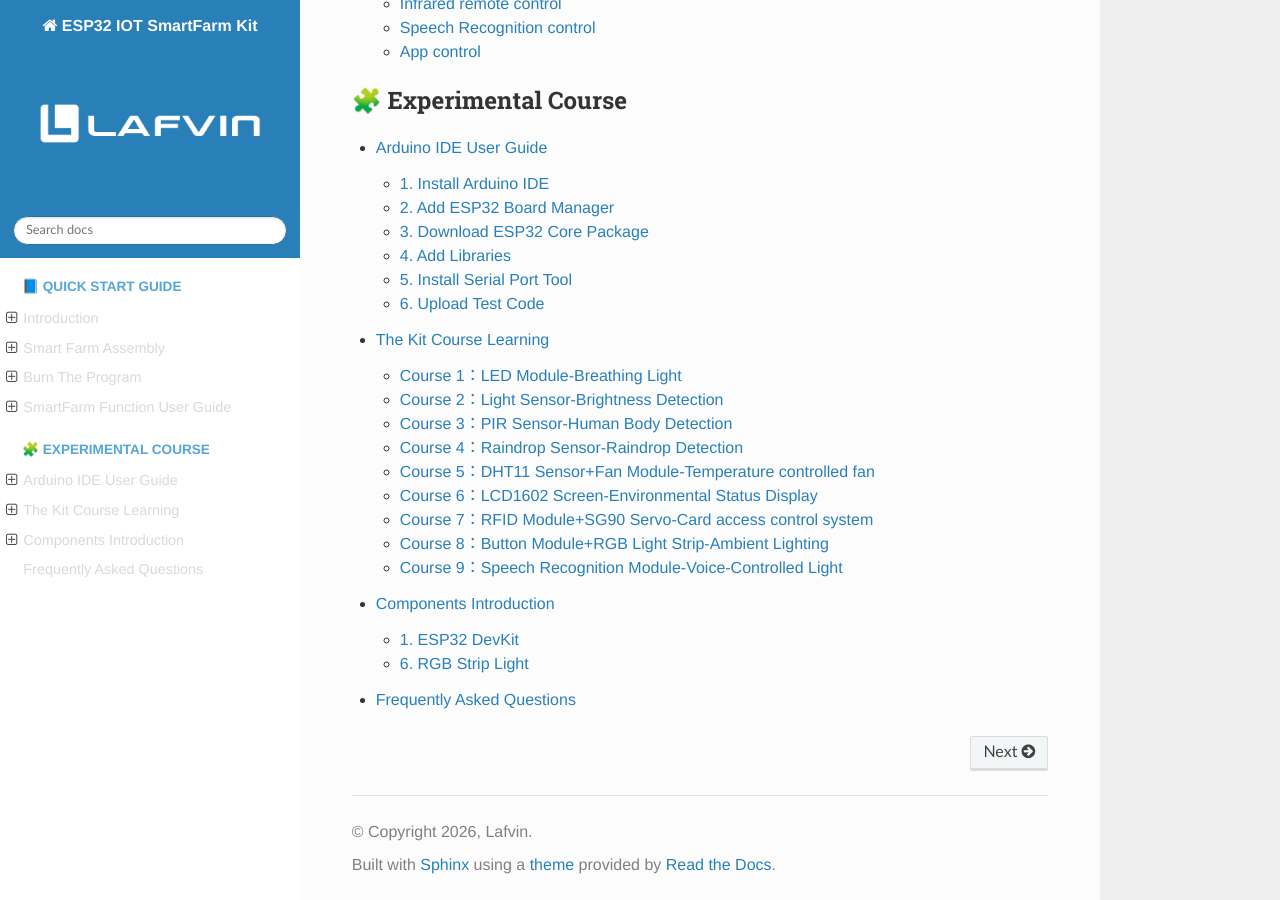
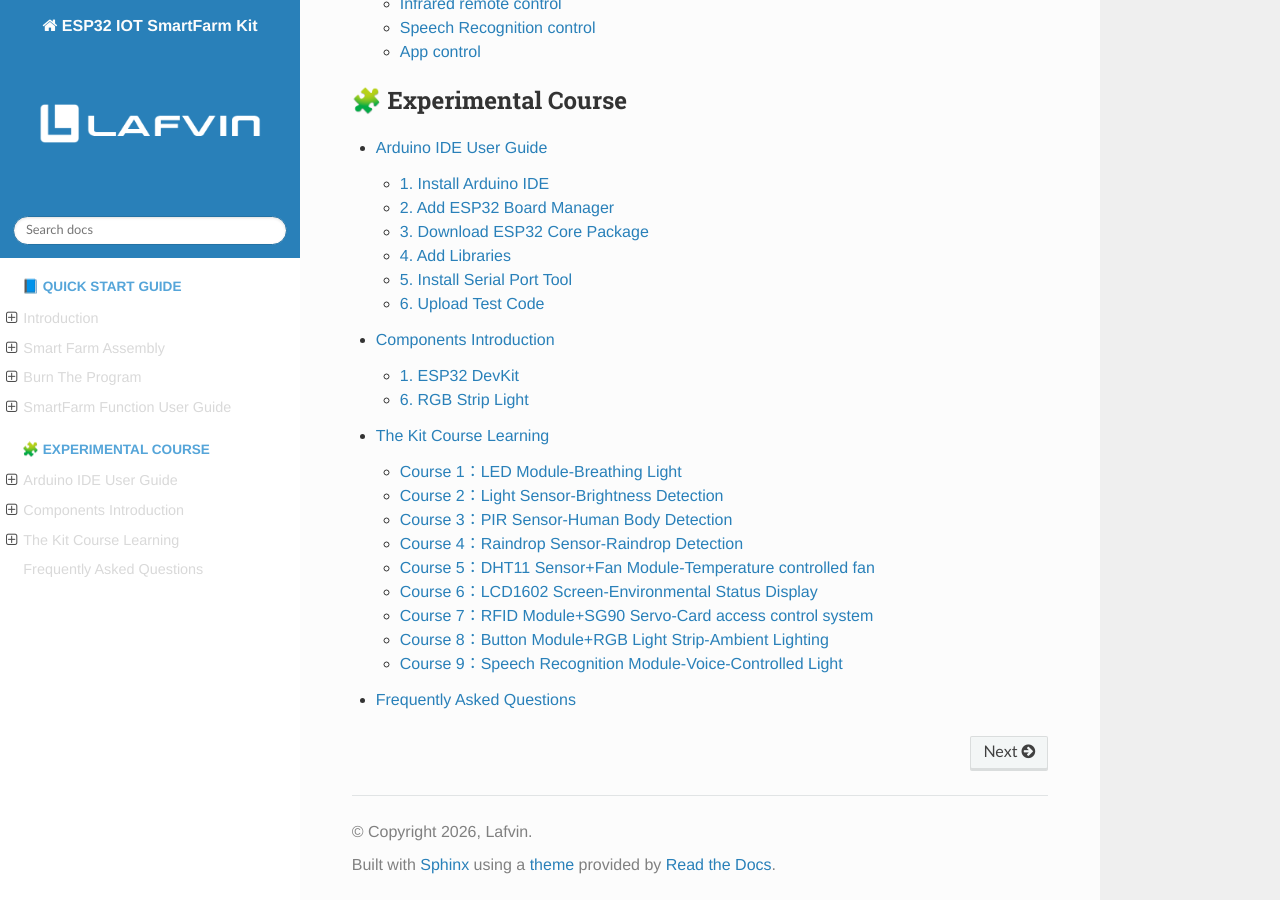
Before and after one commit to COLA508/ESP32_IOT_SmartFarm_Kit, a Sphinx documentation site: the page built from docs/source/index.rst, in a window 1280 px wide and 900 px high, scrolled down 707 px. Built offline with Sphinx 7.4.7 and the Read the Docs theme 3.1.0, drawn with Linux system fonts in a browser that asks for light colours.

```diff
--- a/docs/source/index.rst
+++ b/docs/source/index.rst
@@ -16,6 +16,6 @@ ESP32 IOT SmartFarm Kit
    :caption: 🧩 Experimental Course
 
    5.Arduino
+   8.Components
    6.Course
-   8.Components
    7.FAQ
```
